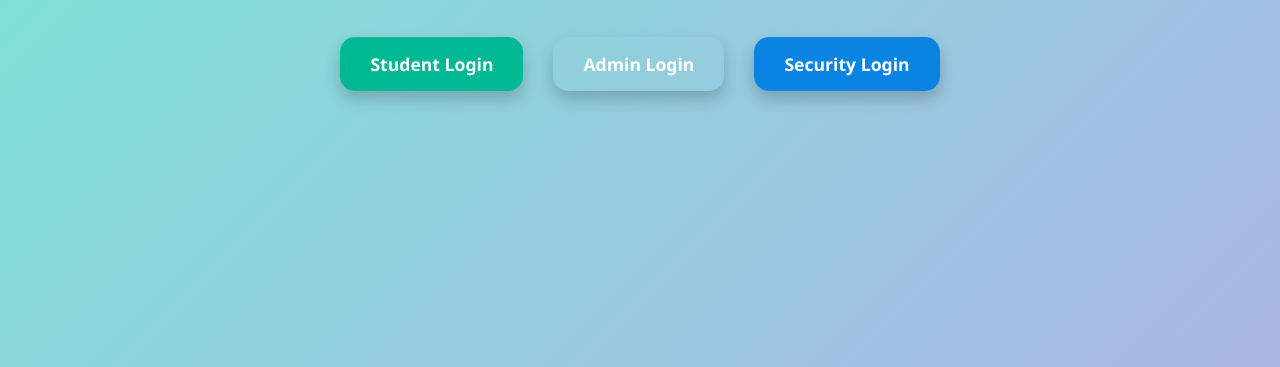
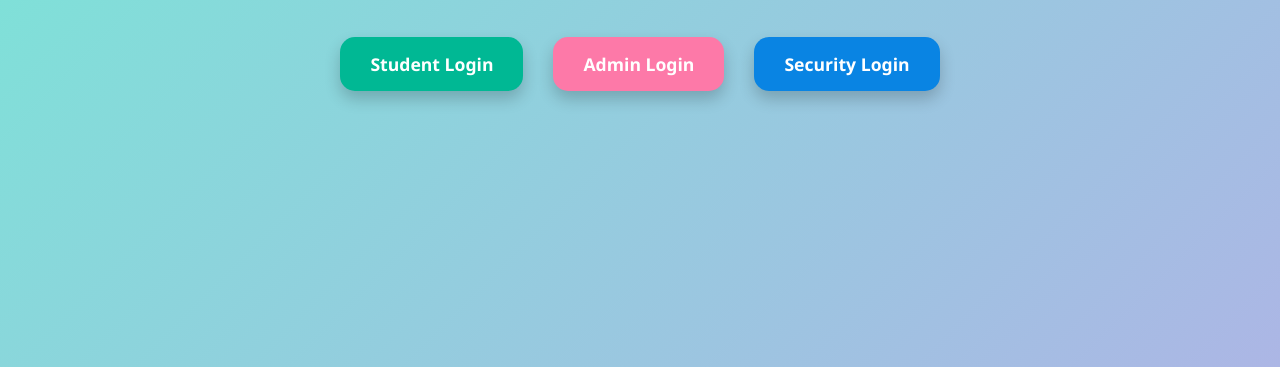
Before and after one commit to saivenkat2303/online-outpass, a plain HTML site: page index.html in a window 1280 px wide. Shown: the part 433-800 px from the top of the page. Drawn offline with Linux system fonts and the light colour scheme.

Commit message:
Update home.css

```diff
--- a/css/home.css
+++ b/css/home.css
@@ -50,7 +50,7 @@ body {
 .btn.student {
   background: #00b894;
 }
-.btn.warden {
+.btn.admin {
   background: #fd79a8;
 }
 .btn.security {
```
